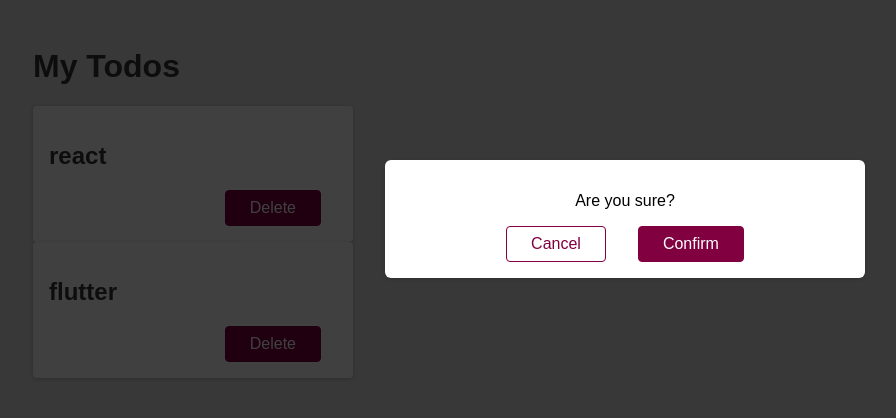
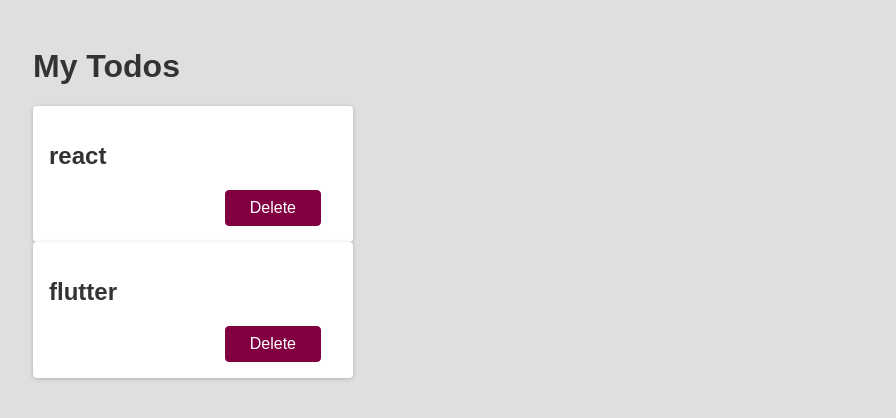
Before and after one commit to Jashwanth-Gowda-R/React-Crash-Course, a React (Create React App) app in the folder react_course/: page / in a window 1280 px wide. Shown: the top 418 px of the page, without its empty margins (15-911 px from the left). Built offline with nearby package versions, Linux system fonts and the light colour scheme.

Commit message:
added state

```diff
--- a/react_course/src/App.js
+++ b/react_course/src/App.js
@@ -1,5 +1,3 @@
-import Backdrop from "./components/Backdrop";
-import Modal from "./components/Modal";
 import Todo from "./components/todo";
 
 function App() {
@@ -8,8 +6,6 @@
       <h1>My Todos</h1>
       <Todo title="react" />
       <Todo title="flutter" />
-      <Modal />
-      <Backdrop />
     </div>
   );
 }
--- a/react_course/src/components/todo.js
+++ b/react_course/src/components/todo.js
@@ -1,5 +1,11 @@
+import { useState } from "react";
+import Backdrop from "./Backdrop";
+import Modal from "./Modal";
 function Todo(props) {
-  const onDeleteHandler = () => {};
+  const [modalisOpen, setModalisOpen] = useState(false);
+  const onDeleteHandler = () => {
+    setModalisOpen(true);
+  };
   return (
     <div className="card">
       <h2>{props.title}</h2>
@@ -7,6 +13,8 @@
         <button className="btn" onClick={onDeleteHandler}>
           Delete
         </button>
+        {modalisOpen && <Modal />}
+        {modalisOpen && <Backdrop />}
       </div>
     </div>
   );
```
